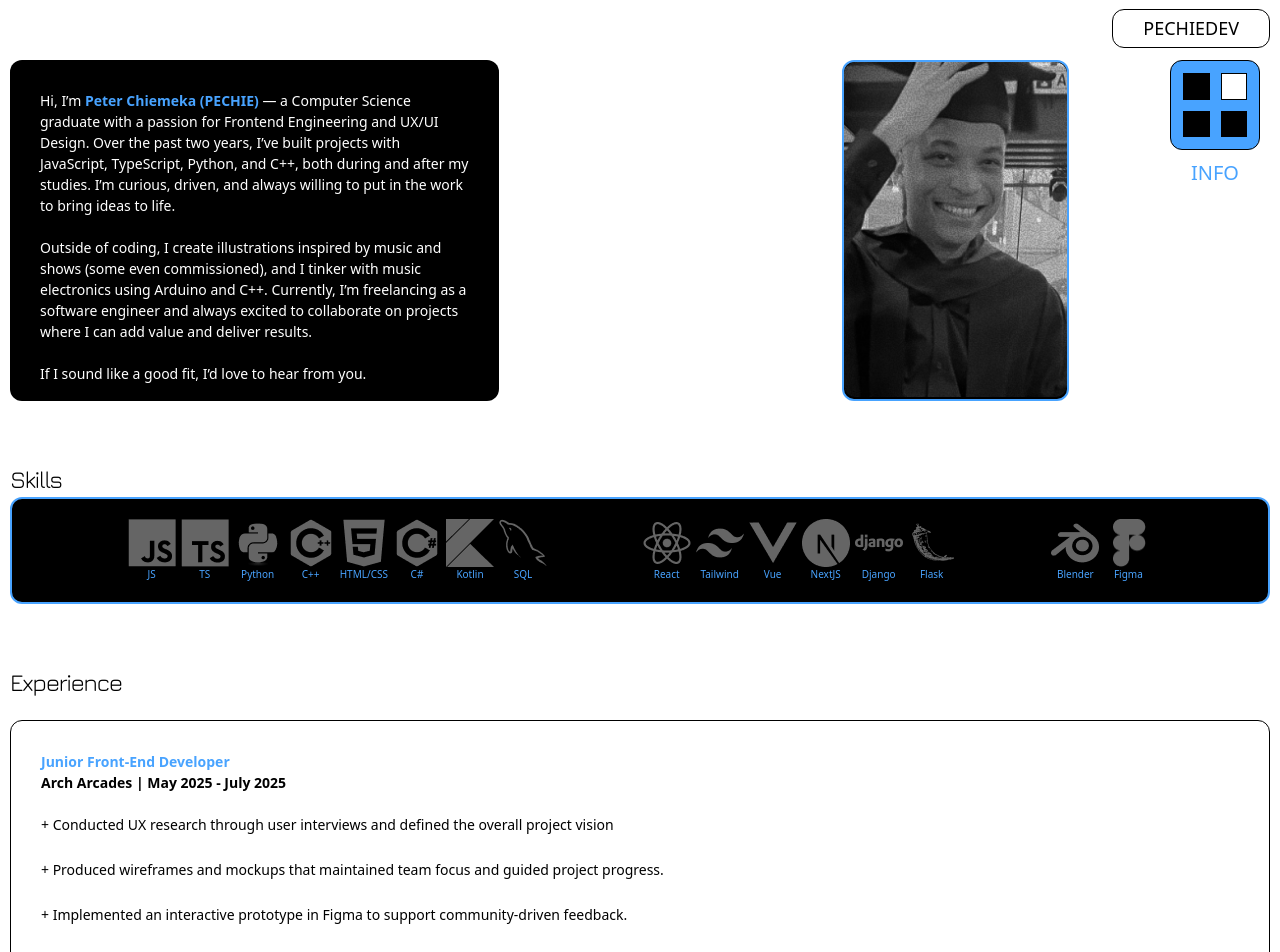
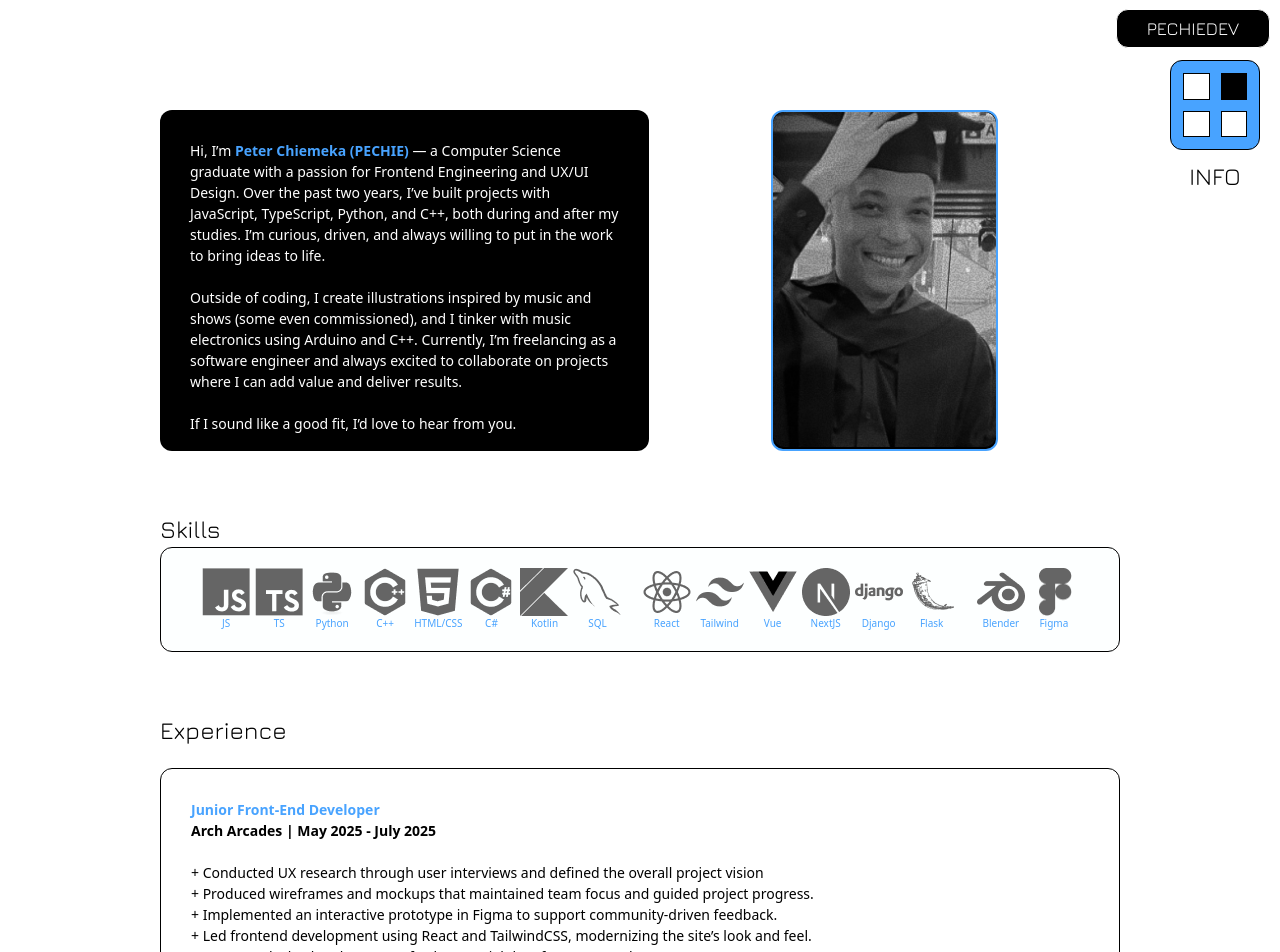
Before and after one commit to pixelatedpup/pechie, a React (Vite) app in the folder pechie/: page /info in a window 1280 px wide. Shown: the top 952 px of the page. Built offline with nearby package versions, Linux system fonts and the light colour scheme.

Commit message:
Made changes to overall styling of the website

```diff
--- a/pechie/src/App.css
+++ b/pechie/src/App.css
@@ -14,7 +14,7 @@ h2{
 }
 
 h1,h2 {
-  letter-spacing: -1.5px;
+  letter-spacing: -2.5%;
 }
 h3{
   font-size: 18px;
@@ -31,3 +31,39 @@ p{
 h5{
   font-size: 10px;
 }
+
+@keyframes move-up {
+  0% {
+    transform: translateY(-50px);
+    opacity: 0;
+  }
+  100% {
+    transform: translateY(0);
+    opacity: 1;
+  }
+}
+
+ul li {
+    opacity: 0;
+    animation: move-up 0.6s ease-out forwards;
+}
+
+
+ul li:nth-child(1){
+    animation-delay: 0.5s;
+}
+
+ul li:nth-child(2){
+    animation-delay: 0.7s;
+}
+
+ul li:nth-child(3){
+    animation-delay: 0.9s;
+}
+
+ul li:nth-child(4){
+    animation-delay: 1.1s;
+}
+ul li:nth-child(5){
+    animation-delay: 1.3s;
+}
--- a/pechie/src/components/Content.tsx
+++ b/pechie/src/components/Content.tsx
@@ -49,8 +49,8 @@ const Content = ({title="Luna Comics",github,figma,deploy, description,tags,vide
                                 <div className="flex  ">
                                     <ul className="flex items-center lg:gap-5 gap-[6px] flex-wrap w-full ">
                                         {tags.map((tag) => (
-                                            <div className="bg-[#656565] rounded-xl text-white h-[24px] flex items-center justify-center" >
-                                                <li className="text-center px-[8px]" key={tag}><div className="text-[13px] lg:text-[14px]">{tag}</div></li>
+                                            <div className="bg-[var(--greyC)] rounded-xl text-white h-[24px] flex items-center justify-center" >
+                                                <li className="text-center px-[12px] " key={tag}><div className="text-[13px] lg:text-[14px]">{tag}</div></li>
                                             </div>
                                         ))}
                                     </ul>
--- a/pechie/src/components/Header.tsx
+++ b/pechie/src/components/Header.tsx
@@ -35,9 +35,9 @@ const Header = ({location = ""}) =>{
                 <section className=" flex justify-end lg:py-[9px] lg:pr-[10px]  items-center p-[15px]">
                     <div className="flex justify-end items-center h-full ">
                         <NavLink to ="/">
-                            <div className="border rounded-xl px-[30px] py-[5px] transition-all duration-[300ms] bg-white
-                                                hover:bg-white hover:border-black  hover:text-black hover:px-[32px] ">
-                                <div className="lg:text-[18px] text-[13px] transition-all">PECHIEDEV</div>
+                            <div className="border rounded-xl px-[30px] py-[5px] transition-all duration-[300ms] bg-black
+                                                hover:bg-white hover:border-black  hover:text-black hover:px-[32px] text-white">
+                                <h3 className="lg:text-[18px] text-[13px] transition-all ">PECHIEDEV</h3>
                             </div>
                         </NavLink>
                     </div>
--- a/pechie/src/components/Nav.tsx
+++ b/pechie/src/components/Nav.tsx
@@ -43,18 +43,18 @@ const Nav = ({page =""}: NavProps) => {
                                         bg-[var(--primary)] transition-all duration-[300ms]
                                         rounded-xl grid grid-cols-2 p-[12px] gap-[11px]
                                         border
-                                        ${enteredNav && 'scale-[105%] bg-black border border-[var(--primary)]'}
+                                        ${enteredNav && 'scale-[105%] bg-white border border-black'}
 
                                         ${expandBox?`lg:w-[100px] lg:h-[100px] w-[5px] h-[5px]`: ``}`}>
 
-                                        <div className={`${page == "WORKS" || enteredNav? "bg-white": "bg-black"} border`}></div>
-                                        <div className={`${page == "INFO"|| enteredNav ? "bg-white": "bg-black"} border`}></div>
-                                        <div className={`${page == "GITHUB" || enteredNav ? "bg-white": "bg-black"} border`}></div>
-                                        <div className={`${page == "CONTACT" || enteredNav ? "bg-white": "bg-black"} border`}></div>
+                                        <div className={`${page == "WORKS" || enteredNav? "bg-black": "bg-white"} border`}></div>
+                                        <div className={`${page == "INFO"|| enteredNav ? "bg-black": "bg-white"} border`}></div>
+                                        <div className={`${page == "GITHUB" || enteredNav ? "bg-black": "bg-white"} border`}></div>
+                                        <div className={`${page == "CONTACT" || enteredNav ? "bg-black": "bg-white"} border`}></div>
 
                         </div>
 
-                        <div className={`${enteredNav && 'text-[var(--primary)]'} lg:text-[20px] text-[14px] bg-white rounded-xl px-[9px] text-[var(--primary)] `}> {page}</div>
+                        <h2 className={`${enteredNav && 'text-[var(--primary)]'} lg:text-[20px] text-[14px] bg-white rounded-xl px-[9px] text-black`}> {page}</h2>
                     </div>
             </article>
         }
--- a/pechie/src/components/pages/Home.tsx
+++ b/pechie/src/components/pages/Home.tsx
@@ -9,7 +9,10 @@ const Home = () =>{
         <>
 
         <div className="flex justify-center items-center pt-[105px]">
-        <section className=" grid grid-cols-2 w-[302px] h-[400px]  gap-y-10 gap-x-5">
+        <section className="  w-[302px] h-[400px]  ">
+            <ul className=" grid grid-cols-2 gap-y-10 gap-x-5">
+
+            <li>
                 <article>
                     <div >
                         <NavLink to="/works">
@@ -19,10 +22,12 @@ const Home = () =>{
                             </div>
 
                         </NavLink>
-                    <h2 className="text-center">Works</h2>
+                        <h2 className="text-center">WORKS</h2>
                     </div>
                 </article>
+            </li>
 
+            <li>
                 <article>
                     <div>
                         <NavLink to="/info">
@@ -31,10 +36,12 @@ const Home = () =>{
                                         <img className="group-hover:invert transition-all duration-[300ms]" src={info} />
                             </div>
                         </NavLink>
-                    <h2 className="text-center">Info</h2>
+                        <h2 className="text-center">INFO</h2>
                     </div>
                 </article>
+            </li>
 
+            <li>
                 <article>
                     <div>
                         <a href="https://github.com/pixelatedpup">
@@ -44,10 +51,12 @@ const Home = () =>{
                                         <img className="group-hover:invert transition-all duration-[300ms]" src={github} />
                         </div>
                         </a>
-                    <h2 className="text-center">GitHub</h2>
+                        <h2 className="text-center">GITHUB</h2>
                     </div>
                 </article>
+            </li>
 
+            <li>
                 <article>
                     <div>
                         <NavLink to="/contact">
@@ -56,9 +65,11 @@ const Home = () =>{
                                     <img className="group-hover:invert transition-all duration-[300ms]" src={contact} />
                         </div>
                         </NavLink>
-                    <h2 className="text-center">Contact</h2>
+                        <h2 className="text-center">CONTACT</h2>
                     </div>
                 </article>
+            </li>
+            </ul>
         </section>
         </div>
         </>
--- a/pechie/src/components/pages/Info.tsx
+++ b/pechie/src/components/pages/Info.tsx
@@ -5,7 +5,7 @@ const Info = () =>{
     return(
         <>
 
-        <div className="flex flex-col gap-15">
+        <div className="flex flex-col gap-15 px-[150px] py-[50px]">
             <section className="flex lg:flex-row lg:gap-0 gap-10 flex-col-reverse  justify-center ">
 
                 <article className="flex flex-1 ">
@@ -30,7 +30,7 @@ const Info = () =>{
 
             <section className="flex flex-col  h-auto">
                 <h2 className="">Skills</h2>
-                <div className="flex lg:flex-row flex-col justify-evenly bg-black border border-[var(--primary)] border-[2px] rounded-xl p-[20px]">
+                <div className="flex lg:flex-row flex-col justify-evenly bg-[var(--light)] border border-black border-[1px] rounded-xl p-[20px]">
                     <Elements tag="language"/>
                     <Elements tag="other"/>
                     <Elements tag="tool"/>
@@ -50,15 +50,10 @@ const Info = () =>{
                     </p>
                     <ul>
                         <li><p>+ Conducted UX research through user interviews and defined the overall project vision</p></li>
-                        <br/>
                         <li><p>+ Produced wireframes and mockups that maintained team focus and guided project progress.</p></li>
-                        <br/>
                         <li><p>+ Implemented an interactive prototype in Figma to support community-driven feedback.</p></li>
-                        <br/>
                         <li><p>+ Led frontend development using React and TailwindCSS, modernizing the site’s look and feel.</p></li>
-                        <br/>
                         <li><p>+ Integrated a backend server to fetch essential data from an arcade games API.</p></li>
-                        <br/>
                     </ul>
 
                     </div>
@@ -69,13 +64,9 @@ const Info = () =>{
                     </p>
                     <ul>
                         <li><p>+ Conducted UX research through user interviews and defined the overall project vision</p></li>
-                        <br/>
                         <li><p>+ Produced wireframes and mockups that maintained team focus and guided project progress.</p></li>
-                        <br/>
                         <li><p>+ Implemented an interactive prototype in Figma to support community-driven feedback.</p></li>
-                        <br/>
                         <li><p>+ Led frontend development using React and TailwindCSS, modernizing the site’s look and feel.</p></li>
-                        <br/>
                         <li><p>+ Integrated a backend server to fetch essential data from an arcade games API.</p></li>
                     </ul>
                     </div>
@@ -94,9 +85,7 @@ const Info = () =>{
                             </p>
                             <ul>
                                 <li><p><b>Classification:</b> Upper Second Class (2:1)</p></li>
-                                <br/>
                                 <li><p><b>Relevant Modules: </b>Mobile Applications, Advanced Databases, Distributed Enterprise Systems Development.</p></li>
-                                <br/>
 
                             </ul>
 
@@ -108,8 +97,6 @@ const Info = () =>{
                             </p>
                             <ul>
                                 <li><p><b>Relevant Courses: </b>Version Control, HTML & CSS in depth, Advanced React, Principles of UI/UX Design.</p></li>
-                                <br/>
-
                             </ul>
                         </div>
                 </article>
--- a/pechie/src/index.css
+++ b/pechie/src/index.css
@@ -7,5 +7,6 @@
   --accent:#ECB100;
   --dark: #3B3B3B;
   --light: #FDFFFF;
+  --greyC: #c2c2c2;
 
 }
```
Lines whose indentation alone changed are shown as unchanged.
